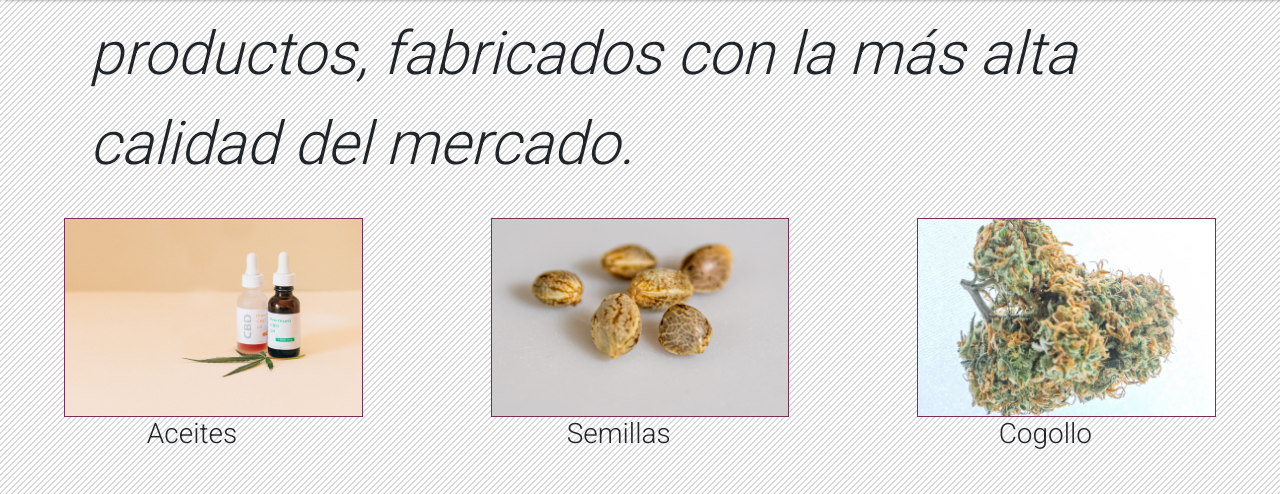
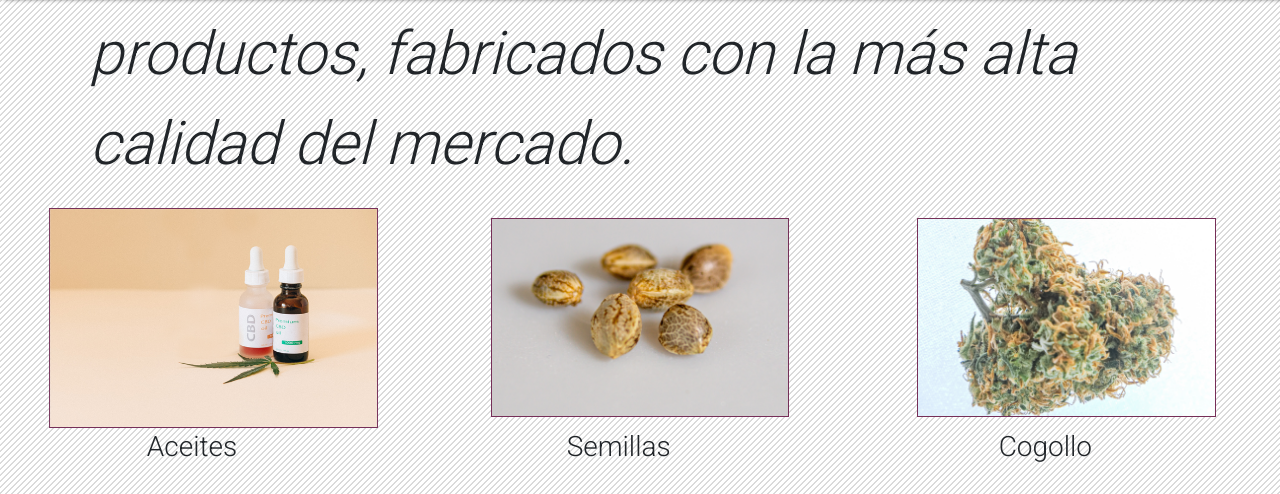
Before and after one commit to AgustinCostaBrignoni/ProyectoWeed, a plain HTML site: page index.html in a window 1280 px wide. In both pictures the pointer is over the picture 213 px from the left and 1042 px from the top of the page. Shown: the part 725-1219 px from the top of the page. Drawn offline with nearby package versions, Linux system fonts and the light colour scheme.

Commit message:
Modificación: Intercambio el :hover del div (.iconoDes) al div (.cuadros img)

```diff
--- a/css/style.css
+++ b/css/style.css
@@ -196,6 +196,11 @@ main {
     border: 1px solid #762F58;
 }
 
+.cuadros img:hover {
+    transform: scale(1.1);
+    transition: transform 0.2s;
+}
+
 .cuadros h6 {
     font-size: 28px;
 }
@@ -212,12 +217,7 @@ main {
 
 .iconoDes{
     border-radius: 3px 10px;
-
-}
-
-.iconoDes:hover {
-    transform: scale(1.2);
-    transition: transform 0.2s;
+    padding-top: 3%
 }
 
 /* FOOTER */
```
